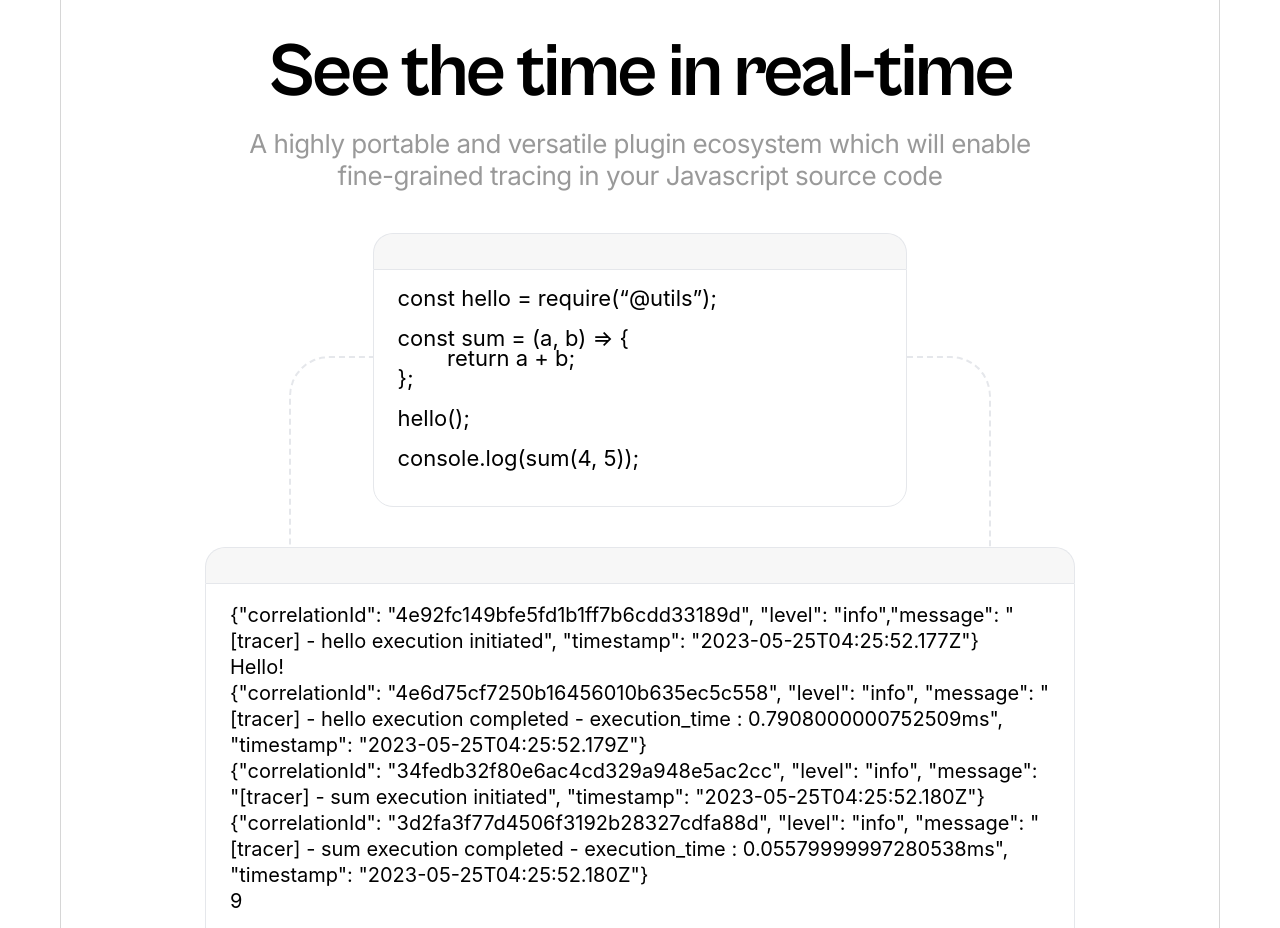
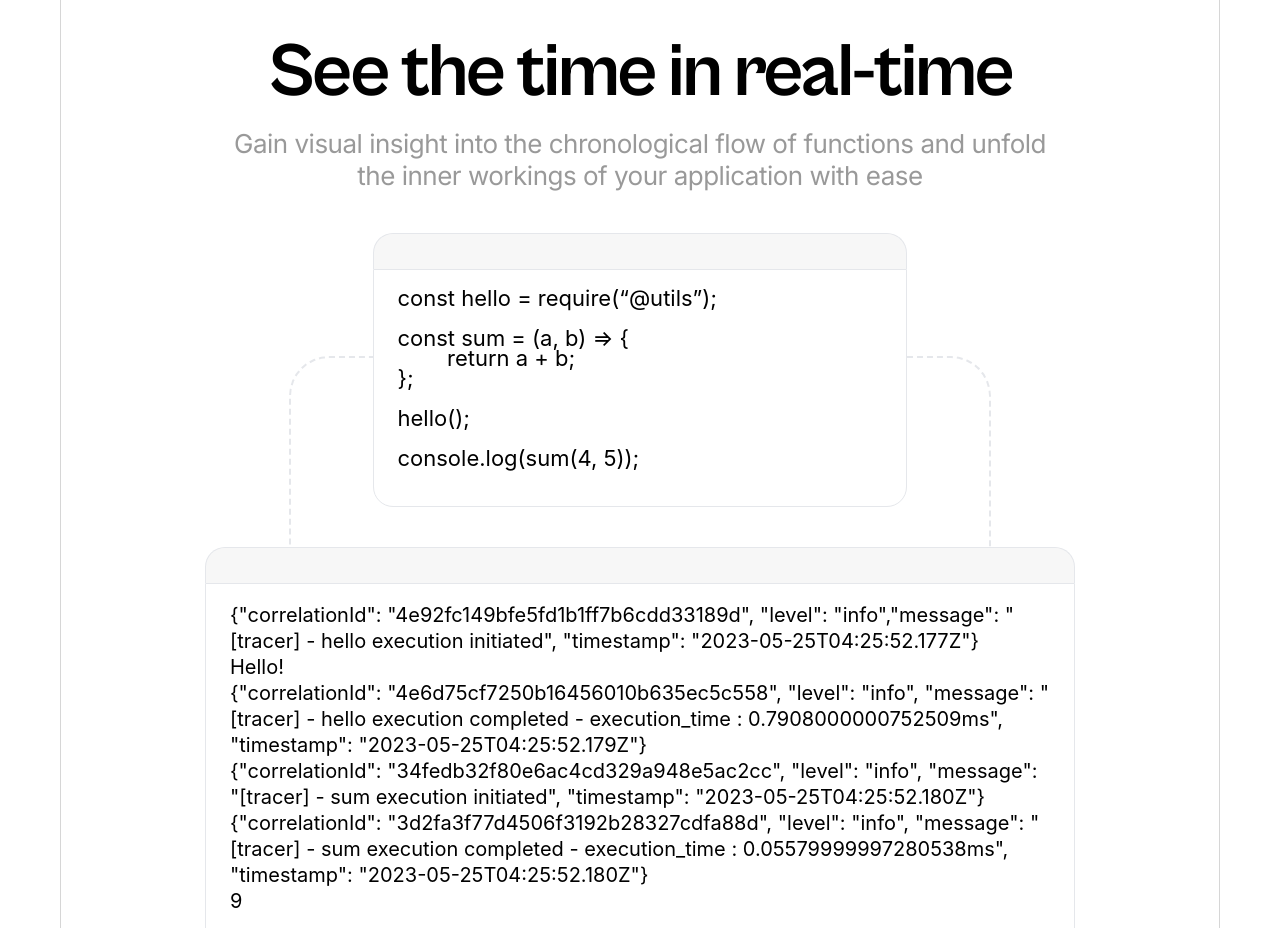
Before and after one commit to sliit-foss/timekeeper-web, a React (Vite) app: page / in a window 1280 px wide. Shown: the part 780-1708 px from the top of the page. Built offline with nearby package versions, Linux system fonts and the light colour scheme; a web font is replaced by a local one.

Commit message:
Feat(console): added title content

```diff
--- a/src/components/landing/console/index.jsx
+++ b/src/components/landing/console/index.jsx
@@ -6,8 +6,8 @@ const Console = ({ className }) => {
     <div className={`py-[60px] w-full ${className}`}>
       <Heading className="px-5 mb-6">See the time in real-time</Heading>
       <SubHeading className="px-5 md:px-12 lg:px-40 pb-5">
-        A highly portable and versatile plugin ecosystem which will enable fine-grained tracing in your Javascript
-        source code
+        Gain visual insight into the chronological flow of functions and unfold the inner workings of your application
+        with ease
       </SubHeading>
       <TerminalGroup className="w-[870px] mx-auto mt-[20px]" primary={code} secondary={output} />
       <Button className="mx-auto mt-[40px]" arrow>
```
